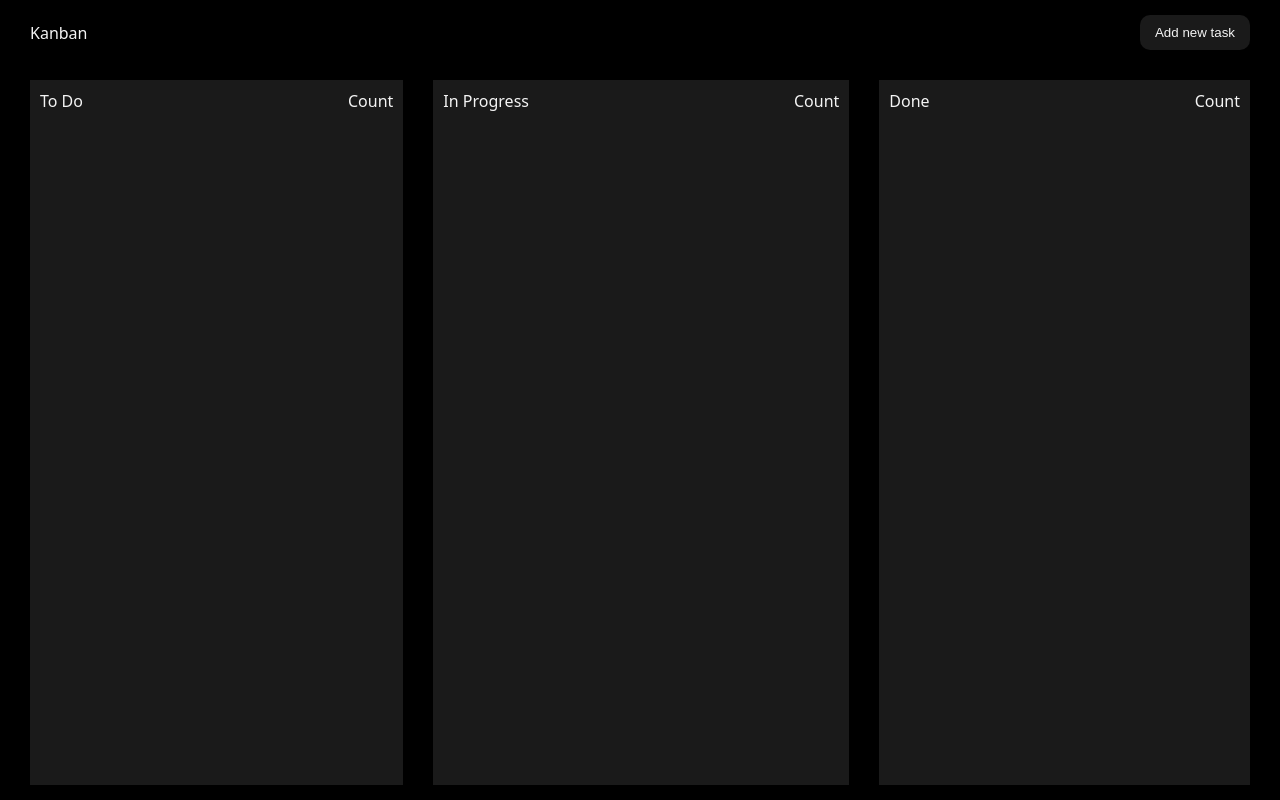
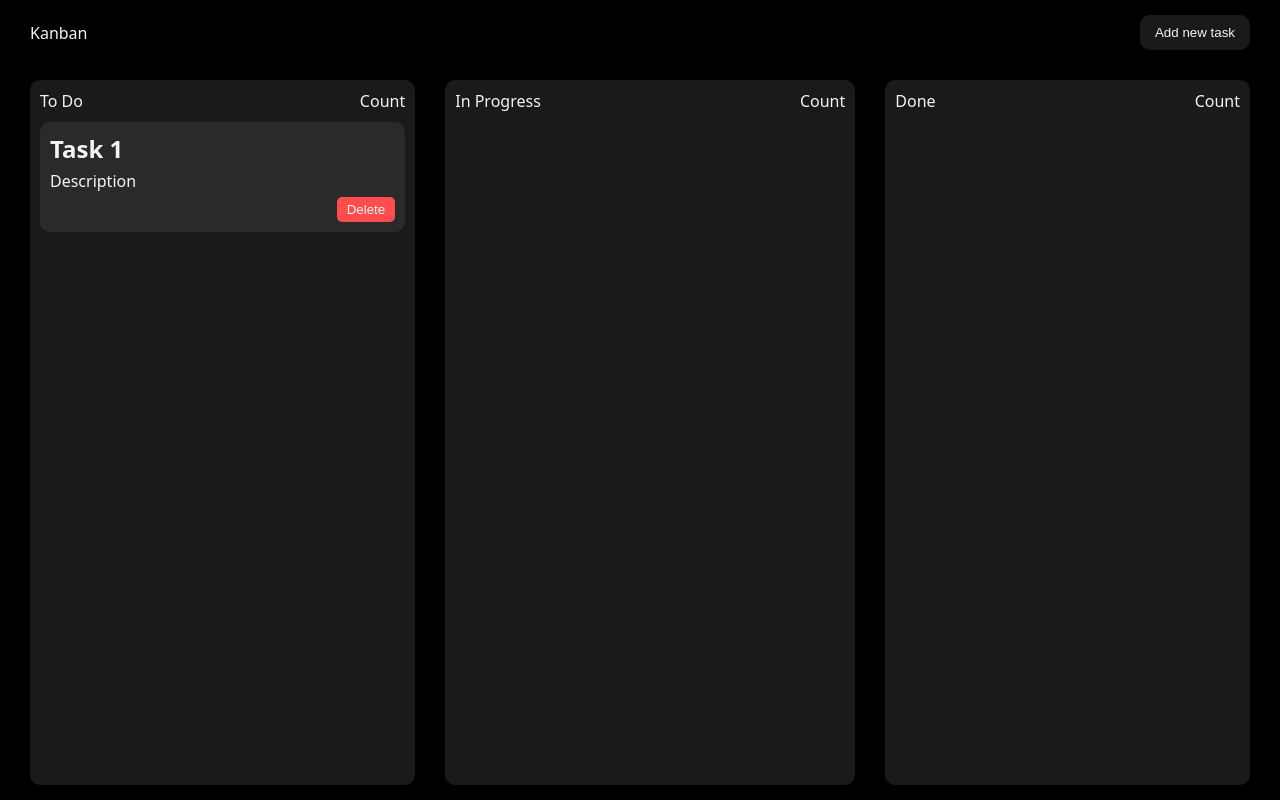
Before and after one commit to AnshuNegi122/Kanban-Board, a plain HTML site: page index.html in a window 1280 px wide. Drawn offline with Linux system fonts and the light colour scheme.

Commit message:
initial commit

```diff
--- a/index.html
+++ b/index.html
@@ -13,19 +13,24 @@
             <div class="right"><button>Add new task</button></div>
         </nav>
         <section class="board">
-            <div class="task-column">
+            <div id="todo" class="task-column">
                 <div class="heading">
                     <div class="left">To Do</div>
                     <div class="right">Count</div>
                 </div>
+                <div draggable="true" class="task">
+                    <h2>Task 1</h2>
+                    <p>Description</p>
+                    <button>Delete</button>
+                </div>
             </div>
-            <div class="task-column">
+            <div id="progress" class="task-column">
                 <div class="heading">
                     <div class="left">In Progress</div>
                     <div class="right">Count</div>
                 </div>
             </div>
-            <div class="task-column">
+            <div id="done" class="task-column">
                 <div class="heading">
                     <div class="left">Done</div>
                     <div class="right">Count</div>
@@ -33,5 +38,6 @@
             </div>
         </section>
     </main>
+    <script src="script.js"></script>
 </body>
 </html>
--- /dev/null
+++ b/script.js
@@ -0,0 +1,27 @@
+const todo = document.querySelector('#todo');
+const progress = document.querySelector('#progress');
+const done = document.querySelector('#done');
+
+const tasks = document.querySelectorAll('.task');
+tasks.forEach(task => {
+    task.addEventListener("drag", (e) => {
+        console.log("dragging", e);
+    })
+})
+
+
+
+function addDragEventsOnColumn(column) {
+    column.addEventListener("dragenter", (e) => {
+        // e.preventdefault();
+        column.classList.add("hover-over");
+    })
+    column.addEventListener("dragleave", (e) => {
+        // e.preventdefault();
+        column.classList.remove("hover-over");
+    })
+}
+
+addDragEventsOnColumn(todo);
+addDragEventsOnColumn(progress);
+addDragEventsOnColumn(done);
--- a/style.css
+++ b/style.css
@@ -53,6 +53,16 @@ section .task-column {
     background-color: var(--bg-button-color);
     flex-grow: 1;
     padding: var(--padding-md);
+    display: flex;
+    flex-direction: column;
+    gap: var(--padding-md);
+    border-radius: var(--padding-md);
+    transition: scale 0.7s cubic-bezier(0.19, 1, 0.22, 1);
+}
+
+section .task-column.hover-over {
+    border: 2px dashed var(--primary-text-color);
+    scale: 1.05;
 }
 
 section .task-column .heading {
@@ -62,11 +72,34 @@ section .task-column .heading {
     justify-content: space-between;
 }
 
+section .task-column .task {
+    background-color: var(--bg-task-color);
+    padding: var(--padding-md);
+    border-radius: var(--border-radius-md);
+    display: flex;
+    flex-direction: column;
+    gap: var(--padding-sm);
+    cursor: grab;
+}
+
+section .task-column .task button {
+    align-self: flex-end;
+    cursor: pointer;
+    padding: var(--padding-sm) var(--padding-md);
+    border-radius: var(--border-radius-sm);
+    border: none;
+    outline: none;
+    background-color: var(--delete-button-color);
+    color: var(--primary-text-color);
+}
+
 :root {
 
     /* color variables */
     --bg-color: #000;
     --bg-button-color: #1a1a1a;
+    --delete-button-color: #ff4d4d;
+    --bg-task-color: #2a2a2a;
     --primary-text-color: #f4f4f4;
 
     /* border radius variables */
```
